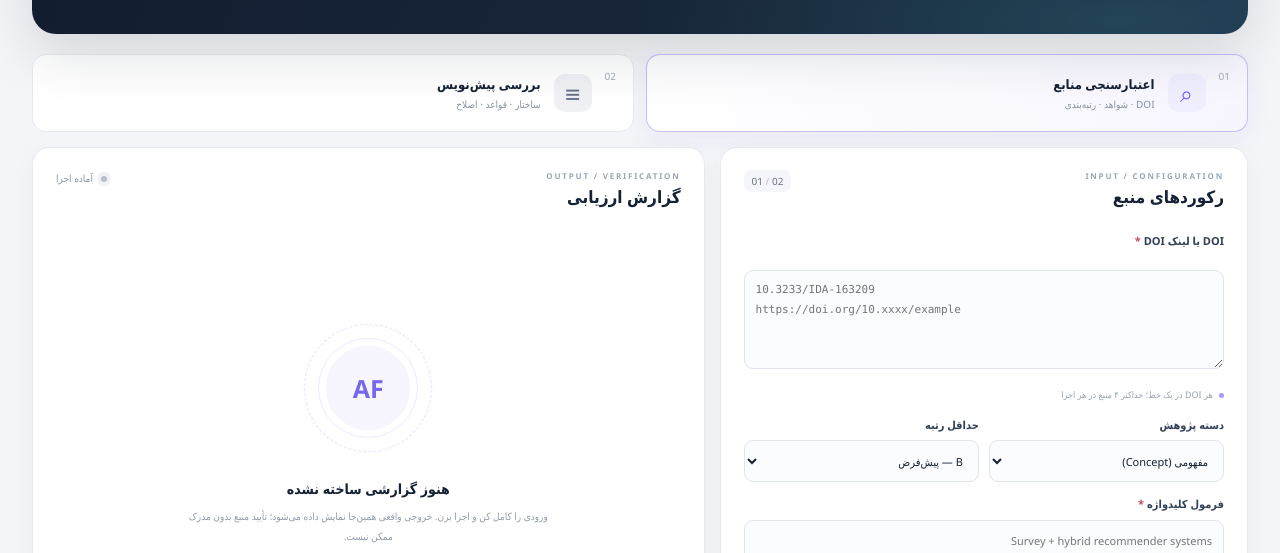
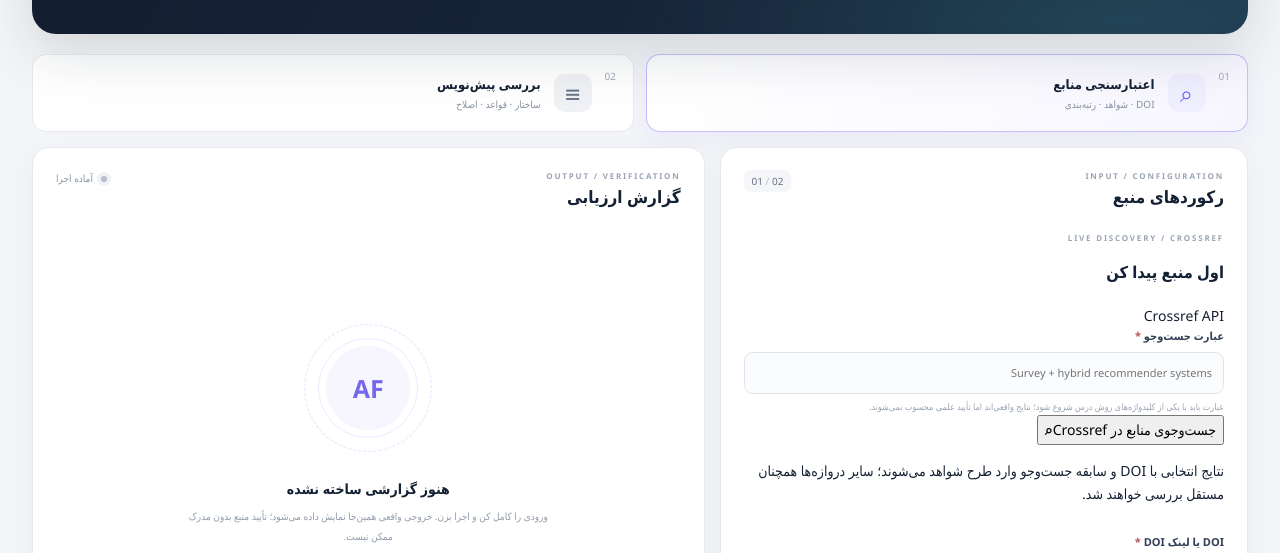
Before and after one commit to mk18dev/article-finder, a plain HTML site: page index.html in a window 1280 px wide. Shown: the part 399-952 px from the top of the page. Drawn offline with Linux system fonts and the light colour scheme; no server answers.

Commit message:
Add Crossref discovery workspace to UI

```diff
--- a/index.html
+++ b/index.html
@@ -79,6 +79,22 @@
           </div>
 
           <form id="source-form" class="tool-form">
+            <section class="discovery-box" aria-labelledby="discovery-title">
+              <div class="discovery-heading">
+                <div>
+                  <p class="section-kicker">LIVE DISCOVERY / CROSSREF</p>
+                  <h3 id="discovery-title">اول منبع پیدا کن</h3>
+                </div>
+                <span class="discovery-provider">Crossref API</span>
+              </div>
+              <label class="field-label" for="discovery-keyword">عبارت جست‌وجو <span class="required">*</span></label>
+              <input id="discovery-keyword" class="input-control" type="text" maxlength="240" placeholder="Survey + hybrid recommender systems" autocomplete="off">
+              <div class="field-hint">عبارت باید با یکی از کلیدواژه‌های روش درس شروع شود؛ نتایج واقعی‌اند اما تأیید علمی محسوب نمی‌شوند.</div>
+              <button class="secondary-button" id="discover-submit" type="button"><span>جست‌وجوی منابع در Crossref</span><b>⌕</b></button>
+              <div id="discovery-results" class="discovery-results is-hidden" aria-live="polite"></div>
+              <p class="discovery-footnote">نتایج انتخابی با DOI و سابقه جست‌وجو وارد طرح شواهد می‌شوند؛ سایر دروازه‌ها همچنان مستقل بررسی خواهند شد.</p>
+            </section>
+
             <label class="field-label" for="source-dois">DOI یا لینک DOI <span class="required">*</span></label>
             <textarea id="source-dois" class="input-control code-input" rows="4" placeholder="10.3233/IDA-163209&#10;https://doi.org/10.xxxx/example" spellcheck="false"></textarea>
             <div class="field-hint"><span class="hint-dot"></span> هر DOI در یک خط؛ حداکثر ۴ منبع در هر اجرا</div>
```
